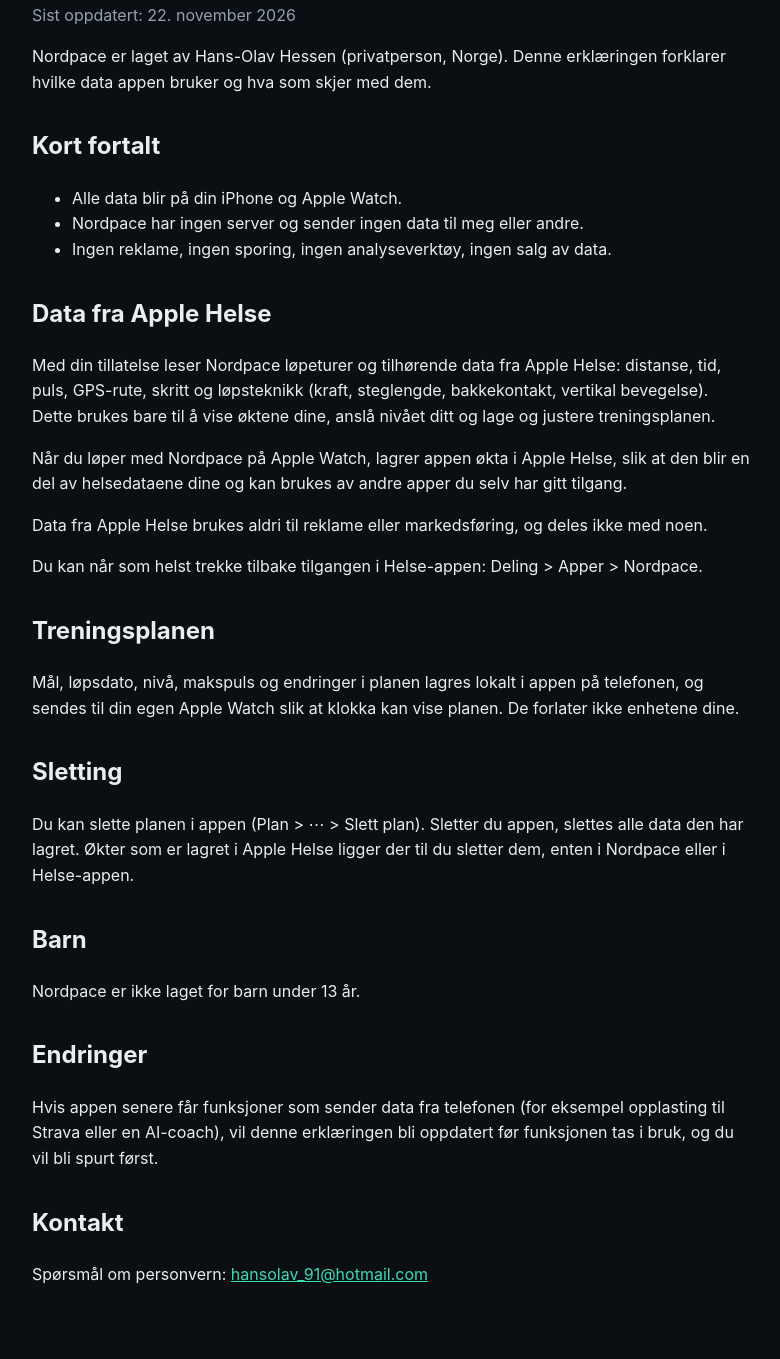
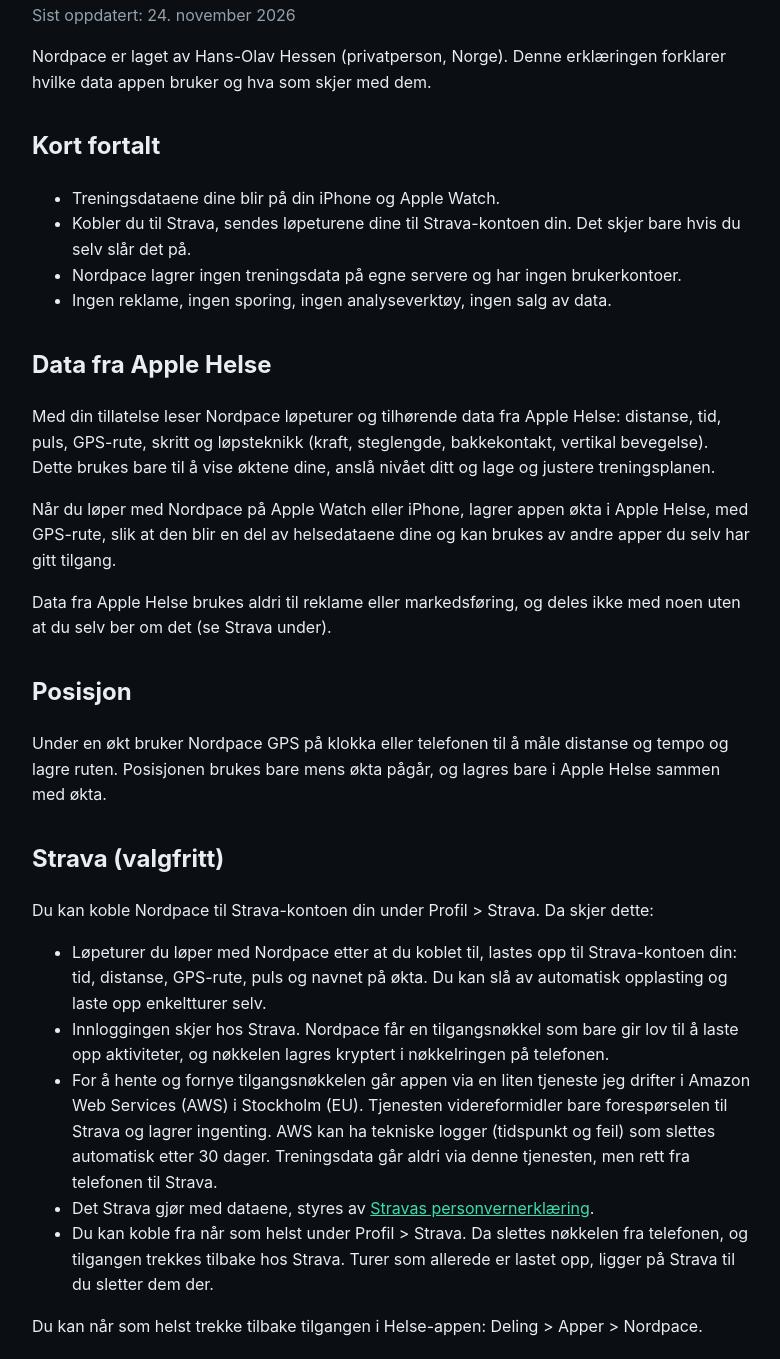
Before and after one commit to hessenh/nordpace-official, a plain HTML site: page personvern.html in a window 1280 px wide. Shown: the part 181-1540 px from the top of the page, without its empty margins (248-1028 px from the left). Drawn offline with Linux system fonts and the light colour scheme.

Commit message:
Personvern: Strava, posisjon og token-relay

```diff
--- a/personvern.html
+++ b/personvern.html
@@ -17,34 +17,48 @@
 <main>
   <p><a href="index.html">&larr; Nordpace</a></p>
   <h1>Personvernerklæring for Nordpace</h1>
-  <p class="dempet">Sist oppdatert: 22. november 2026</p>
+  <p class="dempet">Sist oppdatert: 24. november 2026</p>
 
   <p>Nordpace er laget av Hans-Olav Hessen (privatperson, Norge). Denne erklæringen forklarer hvilke data appen bruker og hva som skjer med dem.</p>
 
   <h2>Kort fortalt</h2>
   <ul>
-    <li>Alle data blir på din iPhone og Apple Watch.</li>
-    <li>Nordpace har ingen server og sender ingen data til meg eller andre.</li>
+    <li>Treningsdataene dine blir på din iPhone og Apple Watch.</li>
+    <li>Kobler du til Strava, sendes løpeturene dine til Strava-kontoen din. Det skjer bare hvis du selv slår det på.</li>
+    <li>Nordpace lagrer ingen treningsdata på egne servere og har ingen brukerkontoer.</li>
     <li>Ingen reklame, ingen sporing, ingen analyseverktøy, ingen salg av data.</li>
   </ul>
 
   <h2>Data fra Apple Helse</h2>
   <p>Med din tillatelse leser Nordpace løpeturer og tilhørende data fra Apple Helse: distanse, tid, puls, GPS-rute, skritt og løpsteknikk (kraft, steglengde, bakkekontakt, vertikal bevegelse). Dette brukes bare til å vise øktene dine, anslå nivået ditt og lage og justere treningsplanen.</p>
-  <p>Når du løper med Nordpace på Apple Watch, lagrer appen økta i Apple Helse, slik at den blir en del av helsedataene dine og kan brukes av andre apper du selv har gitt tilgang.</p>
-  <p>Data fra Apple Helse brukes aldri til reklame eller markedsføring, og deles ikke med noen.</p>
+  <p>Når du løper med Nordpace på Apple Watch eller iPhone, lagrer appen økta i Apple Helse, med GPS-rute, slik at den blir en del av helsedataene dine og kan brukes av andre apper du selv har gitt tilgang.</p>
+  <p>Data fra Apple Helse brukes aldri til reklame eller markedsføring, og deles ikke med noen uten at du selv ber om det (se Strava under).</p>
+
+  <h2>Posisjon</h2>
+  <p>Under en økt bruker Nordpace GPS på klokka eller telefonen til å måle distanse og tempo og lagre ruten. Posisjonen brukes bare mens økta pågår, og lagres bare i Apple Helse sammen med økta.</p>
+
+  <h2>Strava (valgfritt)</h2>
+  <p>Du kan koble Nordpace til Strava-kontoen din under Profil &gt; Strava. Da skjer dette:</p>
+  <ul>
+    <li>Løpeturer du løper med Nordpace etter at du koblet til, lastes opp til Strava-kontoen din: tid, distanse, GPS-rute, puls og navnet på økta. Du kan slå av automatisk opplasting og laste opp enkeltturer selv.</li>
+    <li>Innloggingen skjer hos Strava. Nordpace får en tilgangsnøkkel som bare gir lov til å laste opp aktiviteter, og nøkkelen lagres kryptert i nøkkelringen på telefonen.</li>
+    <li>For å hente og fornye tilgangsnøkkelen går appen via en liten tjeneste jeg drifter i Amazon Web Services (AWS) i Stockholm (EU). Tjenesten videreformidler bare forespørselen til Strava og lagrer ingenting. AWS kan ha tekniske logger (tidspunkt og feil) som slettes automatisk etter 30 dager. Treningsdata går aldri via denne tjenesten, men rett fra telefonen til Strava.</li>
+    <li>Det Strava gjør med dataene, styres av <a href="https://www.strava.com/legal/privacy">Stravas personvernerklæring</a>.</li>
+    <li>Du kan koble fra når som helst under Profil &gt; Strava. Da slettes nøkkelen fra telefonen, og tilgangen trekkes tilbake hos Strava. Turer som allerede er lastet opp, ligger på Strava til du sletter dem der.</li>
+  </ul>
   <p>Du kan når som helst trekke tilbake tilgangen i Helse-appen: Deling &gt; Apper &gt; Nordpace.</p>
 
   <h2>Treningsplanen</h2>
   <p>Mål, løpsdato, nivå, makspuls og endringer i planen lagres lokalt i appen på telefonen, og sendes til din egen Apple Watch slik at klokka kan vise planen. De forlater ikke enhetene dine.</p>
 
   <h2>Sletting</h2>
-  <p>Du kan slette planen i appen (Plan &gt; ⋯ &gt; Slett plan). Sletter du appen, slettes alle data den har lagret. Økter som er lagret i Apple Helse ligger der til du sletter dem, enten i Nordpace eller i Helse-appen.</p>
+  <p>Du kan slette planen i appen (Plan &gt; ⋯ &gt; Slett plan), eller alt under Profil &gt; Om Nordpace &gt; Slett alle data, som også kobler fra Strava. Sletter du appen, slettes alle data den har lagret. Økter som er lagret i Apple Helse ligger der til du sletter dem, enten i Nordpace eller i Helse-appen.</p>
 
   <h2>Barn</h2>
   <p>Nordpace er ikke laget for barn under 13 år.</p>
 
   <h2>Endringer</h2>
-  <p>Hvis appen senere får funksjoner som sender data fra telefonen (for eksempel opplasting til Strava eller en AI-coach), vil denne erklæringen bli oppdatert før funksjonen tas i bruk, og du vil bli spurt først.</p>
+  <p>Hvis appen senere får nye funksjoner som sender data fra telefonen (for eksempel en AI-coach), vil denne erklæringen bli oppdatert før funksjonen tas i bruk, og du vil bli spurt først.</p>
 
   <h2>Kontakt</h2>
   <p>Spørsmål om personvern: <a href="mailto:hansolav_91@hotmail.com">hansolav_91@hotmail.com</a></p>
```
